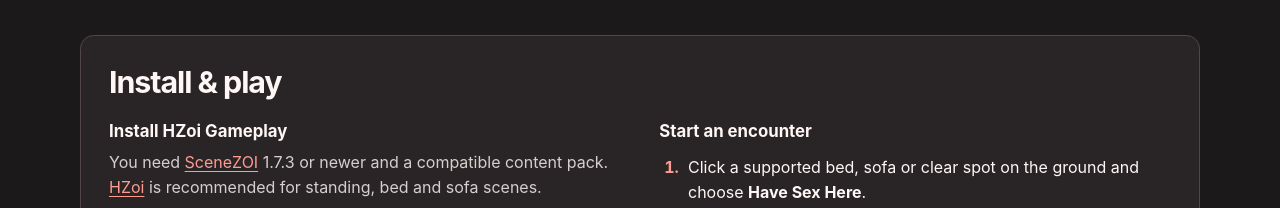
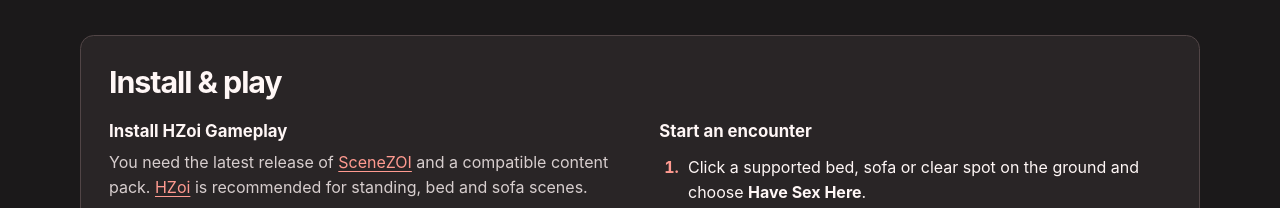
Before and after one commit to acepleiades/HZoi-Gameplay, a plain HTML site: page docs/index.html in a window 1280 px wide. Shown: the part 559-767 px from the top of the page. Drawn offline with Linux system fonts and the light colour scheme; no server answers.

Commit message:
Link players to the latest SceneZOI release

```diff
--- a/docs/index.html
+++ b/docs/index.html
@@ -51,7 +51,7 @@
       <div class="install-grid">
         <div>
           <h3>Install HZoi Gameplay</h3>
-          <p>You need <a href="https://acepleiades.github.io/SceneZOI/">SceneZOI</a> 1.7.3 or newer and a compatible content pack. <a href="https://www.patreon.com/skyrimaceanimations/posts/hzoi-1-4-1-174452155">HZoi</a> is recommended for standing, bed and sofa scenes.</p>
+          <p>You need the latest release of <a href="https://acepleiades.github.io/SceneZOI/">SceneZOI</a> and a compatible content pack. <a href="https://www.patreon.com/skyrimaceanimations/posts/hzoi-1-4-1-174452155">HZoi</a> is recommended for standing, bed and sofa scenes.</p>
           <ol class="steps">
             <li><strong>Download the packaged ZIPs.</strong> Get HZoi Gameplay above and download SceneZOI and your content pack separately.</li>
             <li><strong>Extract the ZIPs.</strong> Close inZOI and extract each mod to <code>Documents\inZOI\Mods</code>. Keep the folder name from the ZIP and check that <code>mod_manifest.json</code> sits directly inside it. When updating, remove the previous HZoi Gameplay folder before extracting the new one. Version 1.0.0 uses <code>HZoiGameplayPrototype_4BD2AC16</code>. The renamed package uses <code>HZoiGameplay_4BD2AC16</code>.</li>
```
